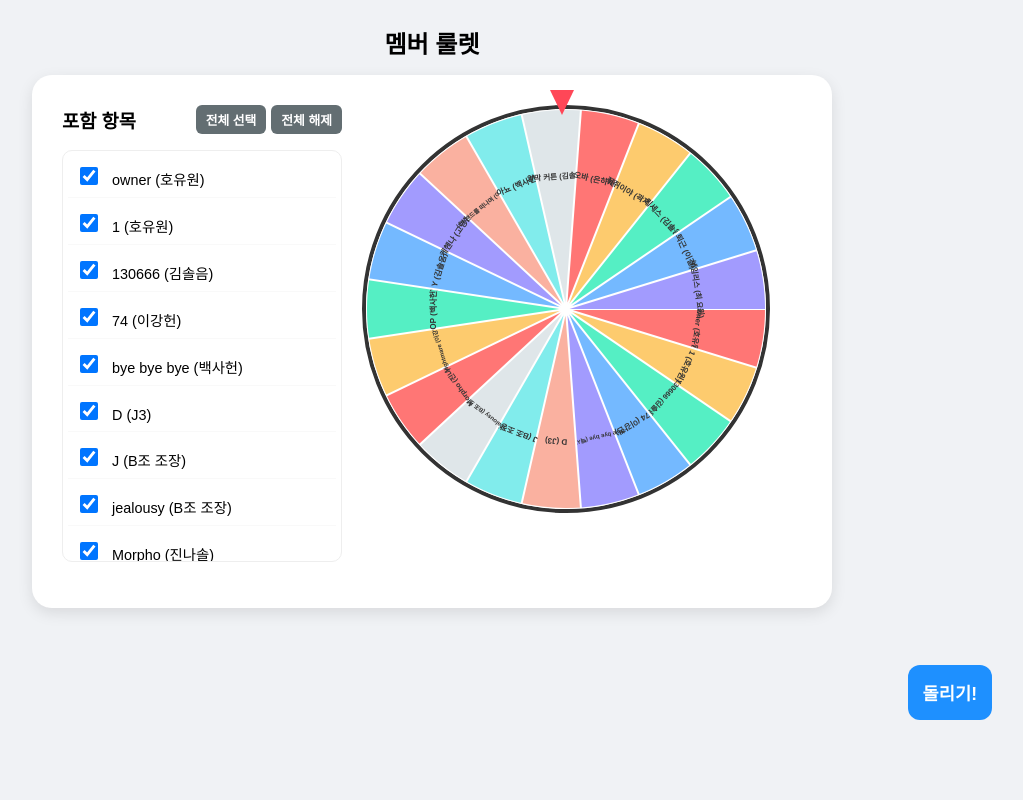
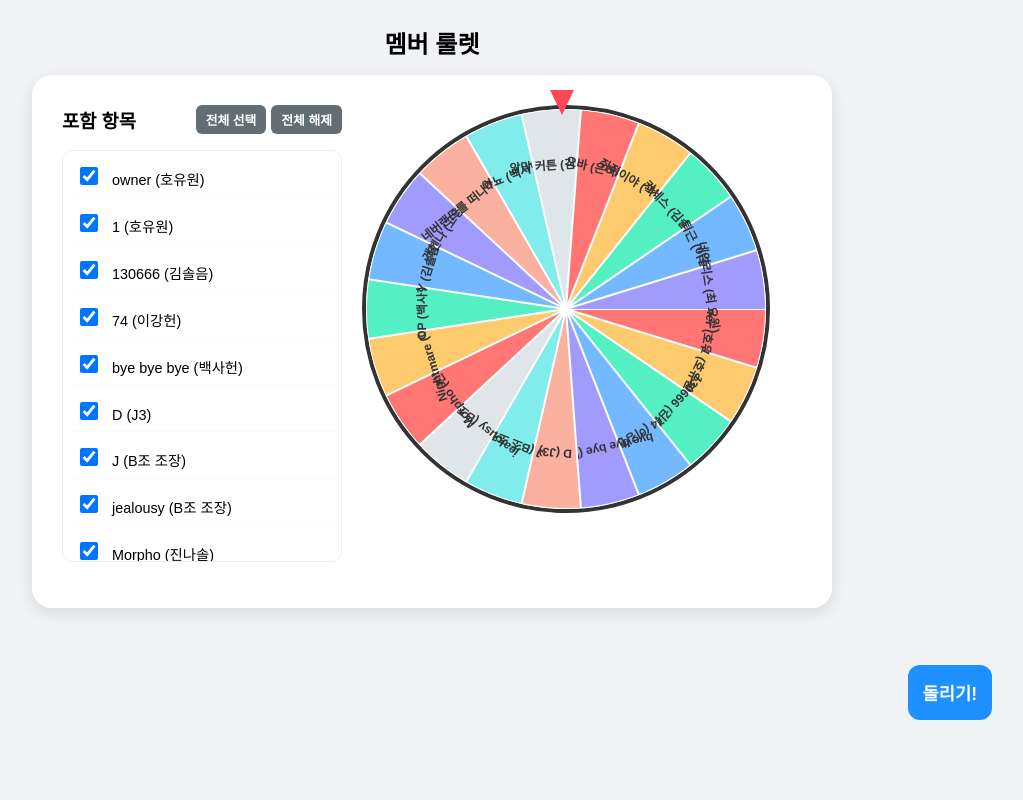
Before and after one commit to nyangna002/RULL00, a plain HTML site: page index.html in a window 1280 px wide. Shown: the whole page, without its empty margins (208-1231 px from the left). Drawn offline with Linux system fonts and the light colour scheme.

Commit message:
Update index.html

```diff
--- a/index.html
+++ b/index.html
@@ -132,25 +132,9 @@
 
                 ctx.save();
                 ctx.fillStyle = "#333";
+                ctx.font = "bold 24px Arial"; // 원본과 동일한 고정 폰트 크기 적용
 
-                // 글씨 길이 및 항목 개수에 따른 동적 폰트 크기 계산 (글씨 잘림 방지)
-                let fontSize = 24;
-                if (activeItems.length > 15) {
-                    fontSize = 16;
-                } else if (activeItems.length > 10) {
-                    fontSize = 18;
-                } else if (activeItems.length > 6) {
-                    fontSize = 20;
-                }
-
-                // 글자가 너무 길면 크기를 더 줄여서 원 안에 들어오도록 보정
-                if (item.name.length > 10) {
-                    fontSize = Math.max(12, fontSize - (item.name.length - 10) * 0.8);
-                }
-
-                ctx.font = `bold ${fontSize}px Arial`;
-
-                ctx.translate(400 + Math.cos(angle + arc / 2) * 260, 400 + Math.sin(angle + arc / 2) * 260);
+                ctx.translate(400 + Math.cos(angle + arc / 2) * 280, 400 + Math.sin(angle + arc / 2) * 280);
                 ctx.rotate(angle + arc / 2 + Math.PI / 2);
                 ctx.fillText(item.name, -ctx.measureText(item.name).width / 2, 0);
                 ctx.restore();
```
